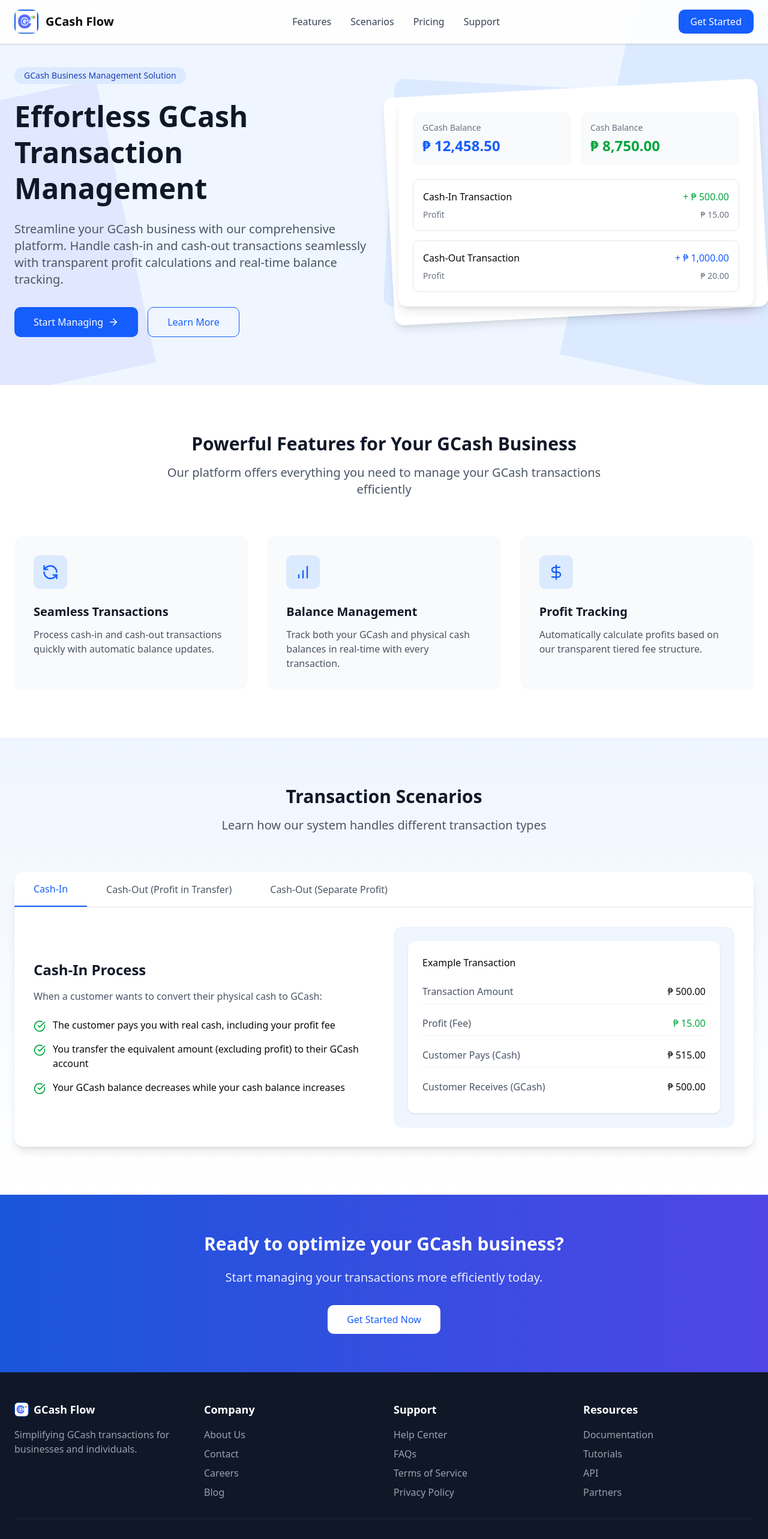
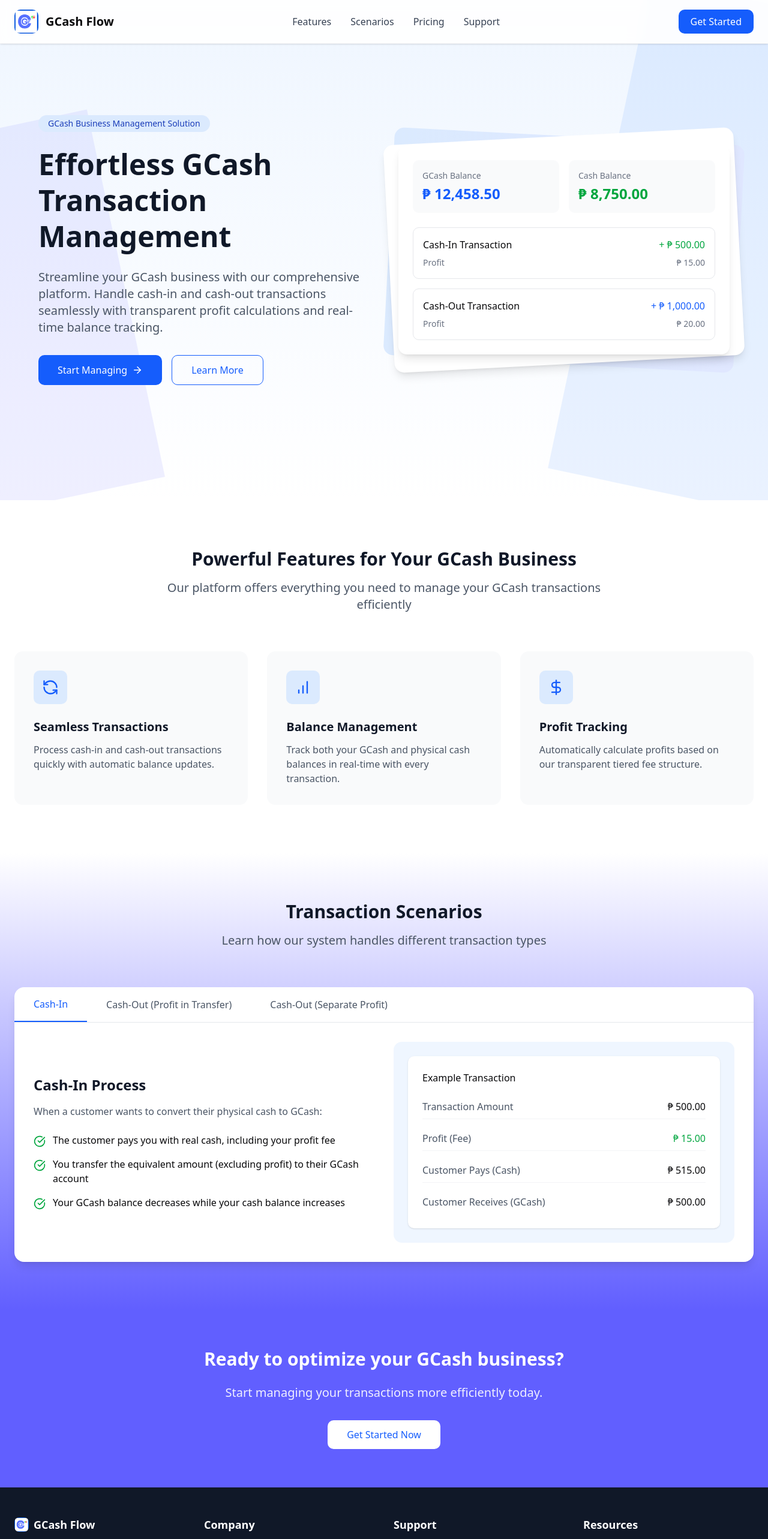
Before and after one commit to Eerie-Cson/Gcashflow_homepage, a Next.js app: page / in a window 1280 px wide. Shown: the top 2566 px of the page at 60% size. Built offline with nearby package versions, Linux system fonts and the light colour scheme.

Commit message:
style: apply gradient to all components

```diff
--- a/src/components/homepage/Cta.tsx
+++ b/src/components/homepage/Cta.tsx
@@ -2,7 +2,7 @@
 
 const Cta = ({ style }: { style?: React.CSSProperties }) => {
   return (
-    <section className="py-16" style={style}>
+    <section className="py-16 bg-indigo-500">
       <div className="container mx-auto px-6 text-center">
         <h2 className="text-3xl font-bold text-white mb-6">
           Ready to optimize your GCash business?
--- a/src/components/homepage/Scenario.tsx
+++ b/src/components/homepage/Scenario.tsx
@@ -6,9 +6,9 @@
   return (
     <section
       id="scenarios"
-      className="py-20 bg-gradient-to-b from-blue-50 to-white"
+      className="py-20 bg-gradient-to-b from-white-50 to-indigo-500 relative overflow-hidden"
     >
-      <div className="container mx-auto px-6">
+      <div className="container mx-auto px-6 relative z-10">
         <div className="text-center mb-16">
           <h2 className="text-3xl font-bold text-gray-900 mb-4">
             Transaction Scenarios
@@ -18,7 +18,7 @@
           </p>
         </div>
 
-        <div className="bg-white rounded-2xl shadow-lg overflow-hidden">
+        <div className="bg-white rounded-2xl shadow-lg overflow-hidden backdrop-blur-sm bg-opacity-90">
           <div className="border-b border-gray-200">
             <div className="flex">
               {[
@@ -234,14 +234,11 @@
                     </li>
                   </ul>
                 </div>
-                <div className="bg-blue-50 p-6 rounded-xl">
                 <div className="bg-white p-6 rounded-lg shadow-sm">
                   <h4 className="font-medium mb-4">Example Transaction</h4>
                   <div className="space-y-3">
                     <div className="flex justify-between py-2 border-b border-gray-100">
-                        <span className="text-gray-600">
-                          Transaction Amount
-                        </span>
+                      <span className="text-gray-600">Transaction Amount</span>
                       <span className="font-medium">₱ 1,000.00</span>
                     </div>
                     <div className="flex justify-between py-2 border-b border-gray-100">
@@ -271,7 +268,6 @@
                   </div>
                 </div>
               </div>
-              </div>
             )}
           </div>
         </div>
--- a/src/components/homepage/Sections.tsx
+++ b/src/components/homepage/Sections.tsx
@@ -3,12 +3,12 @@
 
 const Sections = () => {
   return (
-    <section className="pt-28 pb-20 overflow-hidden relative">
-      <div className="absolute inset-0 bg-blue-50 z-0"></div>
+    <section className="py-48 overflow-hidden relative">
+      <div className="absolute inset-0 bg-gradient-to-b from-blue-50 to-white z-0"></div>
       <div className="absolute top-0 right-0 w-1/3 h-full bg-blue-500 opacity-10 transform rotate-12 translate-x-1/3"></div>
       <div className="absolute bottom-0 left-0 w-1/4 h-3/4 bg-indigo-500 opacity-10 transform -rotate-12 -translate-x-1/3"></div>
 
-      <div className="container mx-auto px-6 relative z-10">
+      <div className="container mx-auto px-16 relative z-10">
         <div className="grid grid-cols-1 lg:grid-cols-2 gap-12 items-center">
           <div>
             <div className="inline-block px-4 py-1 bg-blue-100 text-blue-800 rounded-full text-sm font-medium mb-6">
```
Lines whose indentation alone changed are shown as unchanged.
